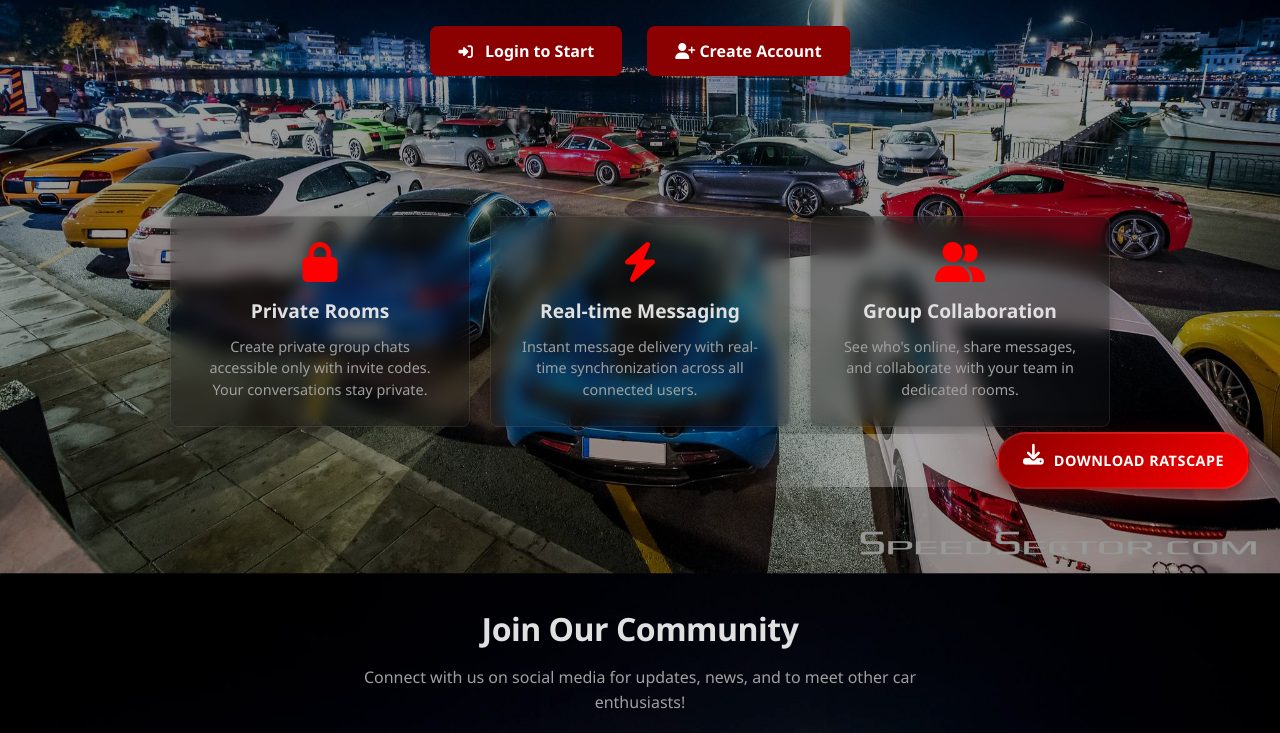
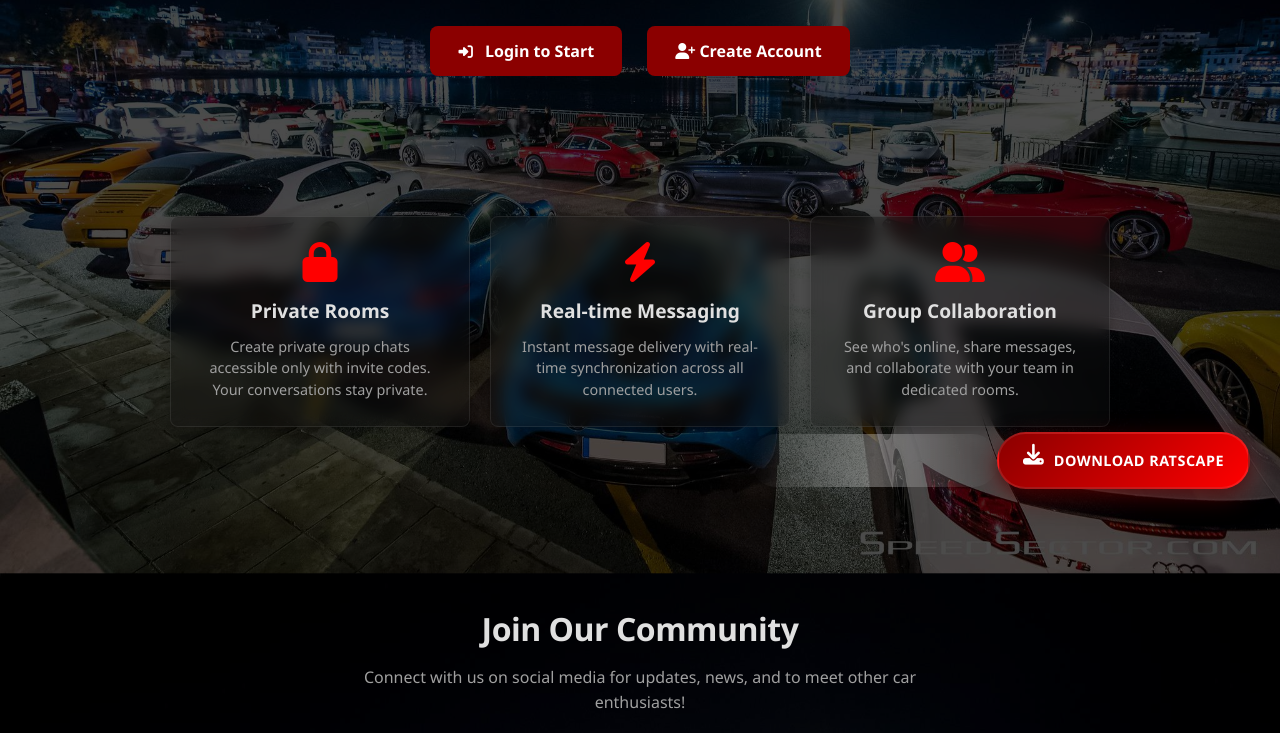
Before and after one commit to G-Developerr/RatScape, a website: page index.html in a window 1280 px wide. Shown: the part 281-1014 px from the top of the page. Drawn offline with nearby package versions, Linux system fonts and the light colour scheme; no server answers.

Commit message:
Update style.css

```diff
--- a/style.css
+++ b/style.css
@@ -30,8 +30,8 @@
 
 /* ΚΡΙΤΙΚΗ ΑΛΛΑΓΗ: ΕΛΑΦΡΥ OVERLAY ΓΙΑ ΝΑ ΧΑΜΗΛΩΣΟΥΜΕ ΤΗΝ ΦΩΤΕΙΝΟΤΗΤΑ ΤΟΥ BACKGROUND */
 body {
-    background: linear-gradient(rgba(0, 0, 0, 0.4), rgba(0, 0, 0, 0.4)), url('backgroundCars.jpg') center/cover fixed !important;
-    /* Προσθέτουμε μαύρο overlay με 40% αδιαφάνεια για να χαμηλώσουμε τη φωτεινότητα */
+    background: linear-gradient(rgba(0, 0, 0, 0.7), rgba(0, 0, 0, 0.7)), url('backgroundCars.jpg') center/cover fixed !important;
+    /* Προσθέτουμε μαύρο overlay με 70% αδιαφάνεια για να χαμηλώσουμε τη φωτεινότητα */
     color: var(--text);
     min-height: 100vh;
     touch-action: pan-y;
```
